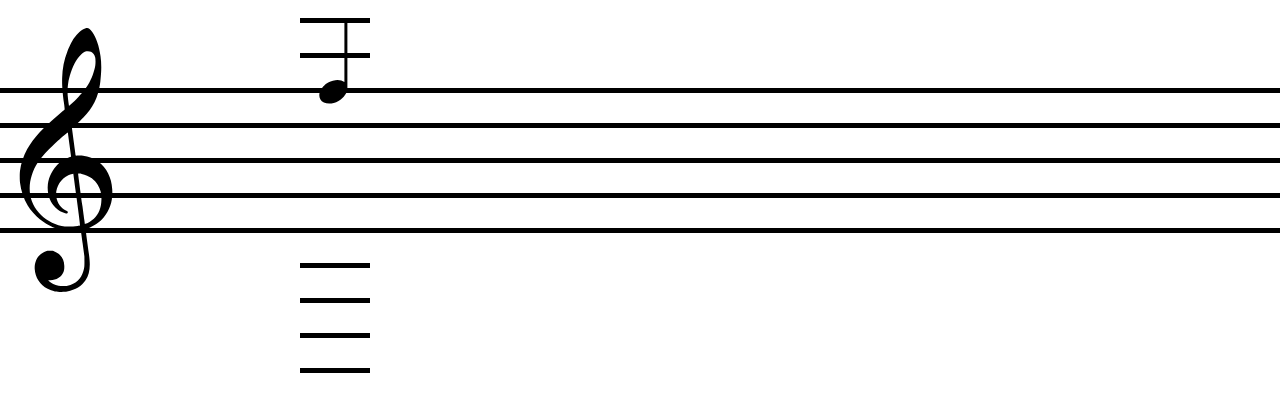
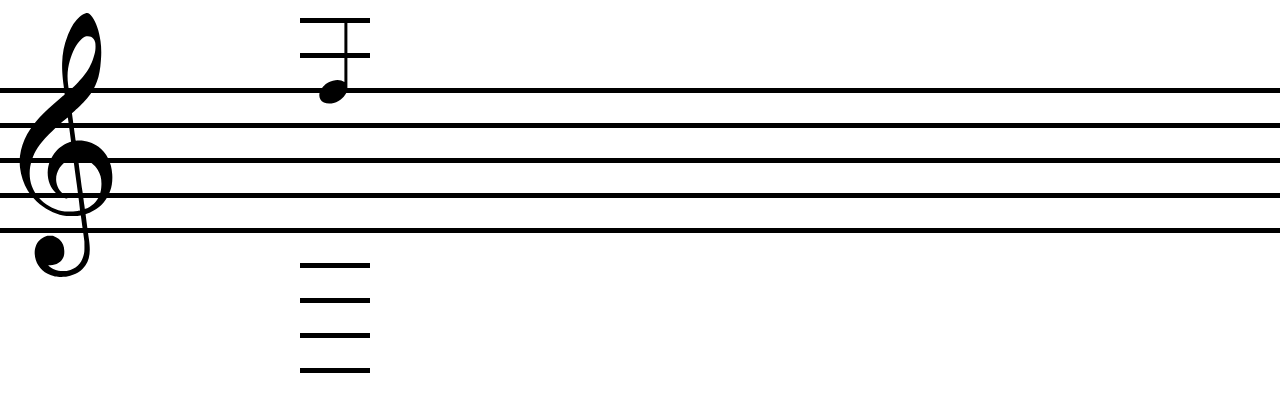
Before and after one commit to GGN-2015/score_score, a plain HTML site: page index.html in a window 1280 px wide. Shown: the part 170-582 px from the top of the page. Drawn offline with nearby package versions, Linux system fonts and the light colour scheme.

Commit message:
fix:clef.css

```diff
--- a/css/clef.css
+++ b/css/clef.css
@@ -2,7 +2,7 @@
 
 #img_TrebleClef {
     position: absolute;
-    top: 198px;
+    top: 183px;
     left: 0px;
     width: 132px;
     visibility: hidden;
```
